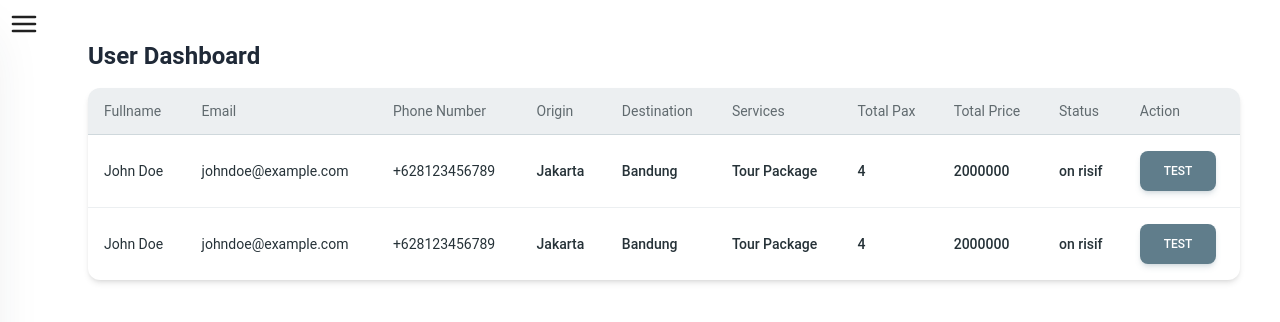
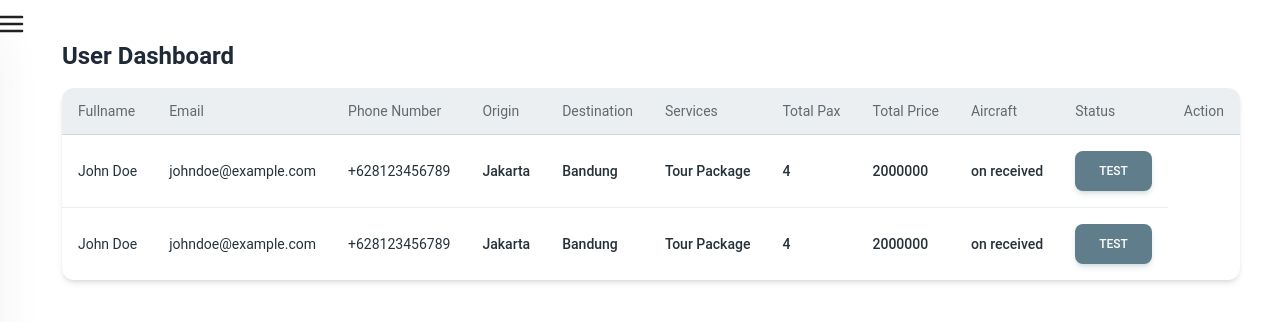
Before and after one commit to PuceFox/OMS, a React (Vite) app in the folder client/: page /dashboard in a window 1280 px wide. Shown: the top 322 px of the page. Built offline with nearby package versions, Linux system fonts and the light colour scheme.

Commit message:
flight calculation done

```diff
--- a/client/src/views/Dashboard.jsx
+++ b/client/src/views/Dashboard.jsx
@@ -9,6 +9,7 @@ const TABLE_HEAD = [
   "Services",
   "Total Pax",
   "Total Price",
+  "Aircraft",
   "Status",
   "Action",
 ];
@@ -21,9 +22,10 @@ const TABLE_ROWS = [
     origin: "Jakarta",
     services: "Tour Package",
     destination: "Bandung",
-    status: "on risif",
+    status: "on received",
     total_pax: 4,
     total_price: 2000000,
+    aircraft: "Legacy 600",
   },
   {
     fullname: "John Doe",
@@ -32,9 +34,10 @@ const TABLE_ROWS = [
     origin: "Jakarta",
     services: "Tour Package",
     destination: "Bandung",
-    status: "on risif",
+    status: "on received",
     total_pax: 4,
     total_price: 2000000,
+    aircraft: "Hawker 900",
   },
 ];
 export default function Dashboard() {
@@ -74,6 +77,7 @@ export default function Dashboard() {
                     services,
                     total_pax,
                     total_price,
+                    aircraft,
                     status,
                   },
                   index
```
Also changed, not shown: 2 other files (tests, documents, lock files or other folders).
